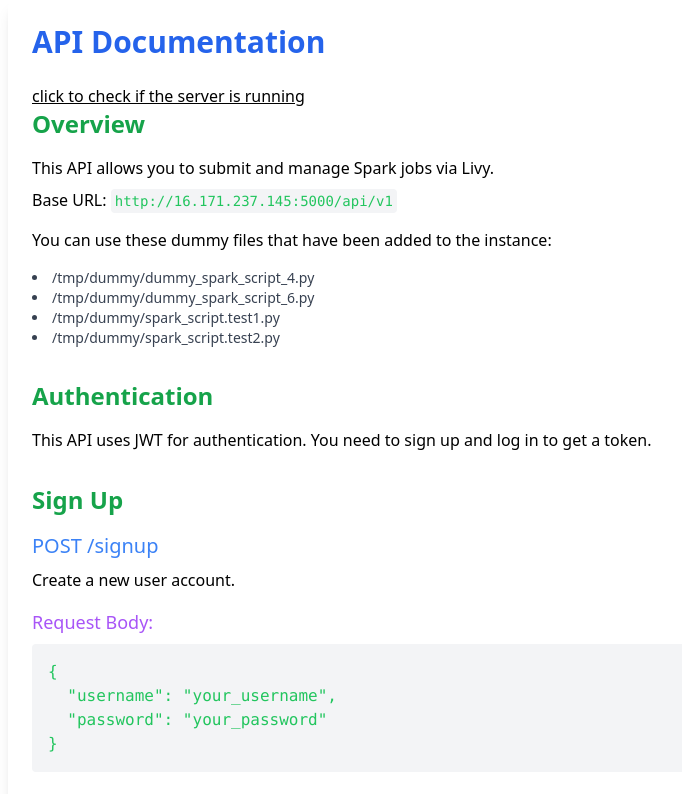
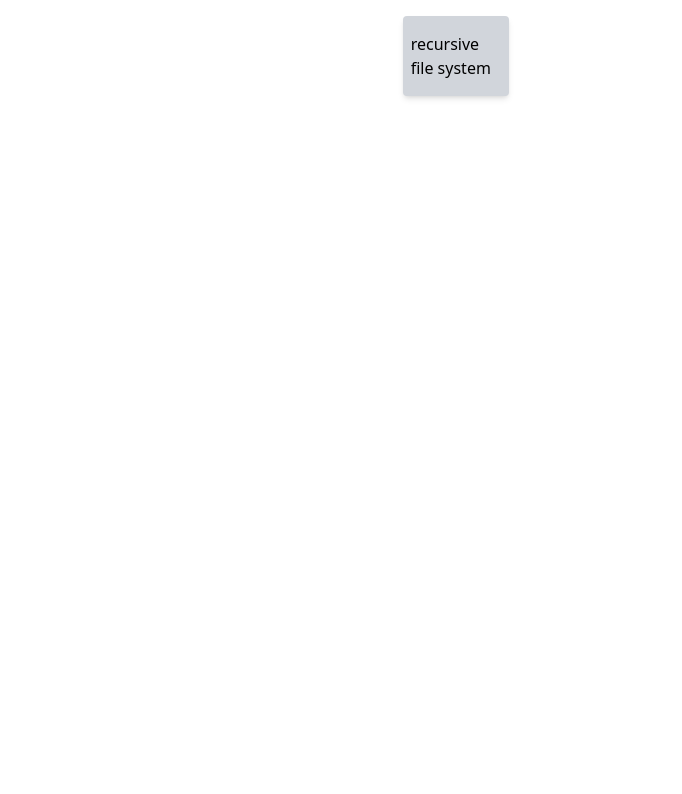
Before and after one commit to mundanecoder/recursive-component, a React (Vite) app: page / in a window 1280 px wide. Shown: the top 794 px of the page, without its empty margins (184-866 px from the left). Built offline with nearby package versions, Linux system fonts and the light colour scheme.

Commit message:
fixed build issue

```diff
--- a/src/pages/File/index.tsx
+++ b/src/pages/File/index.tsx
@@ -68,7 +68,7 @@
   }
 
   return (
-    <div className="w-full">
+    <div className="w-full pl-8 py-8">
       <div className="bg-gray-100 py-2 w-2/12 my-4 flex items-center justify-center gap-2 shadow-md">
         <FolderPlus size={18} onClick={createFolder} />
         <FilePlus2 size={18} />
--- a/src/pages/Home/index.tsx
+++ b/src/pages/Home/index.tsx
@@ -1,10 +1,17 @@
 import React from "react";
-import ApiDocumentation from "./Component/ApiDocumentation";
+import { Link } from "react-router-dom";
 
 const App: React.FC = () => {
   return (
-    <div className=" ">
-      <ApiDocumentation />
+    <div className=" flex justify-center items-center py-4 ">
+      <Link
+        to="/filesystem"
+        className="py-4 px-2 bg-gray-300 shadow-md justify-center flex w-1/12 rounded"
+      >
+        recursive file system
+      </Link>
+      {/* <ApiDocumentation /> */}
+
       {/* <SubmitForm /> */}
       {/* <div className="  border mt-14 py-8 flex flex-col gap-8 items-center">
         <StatusForm />
```
